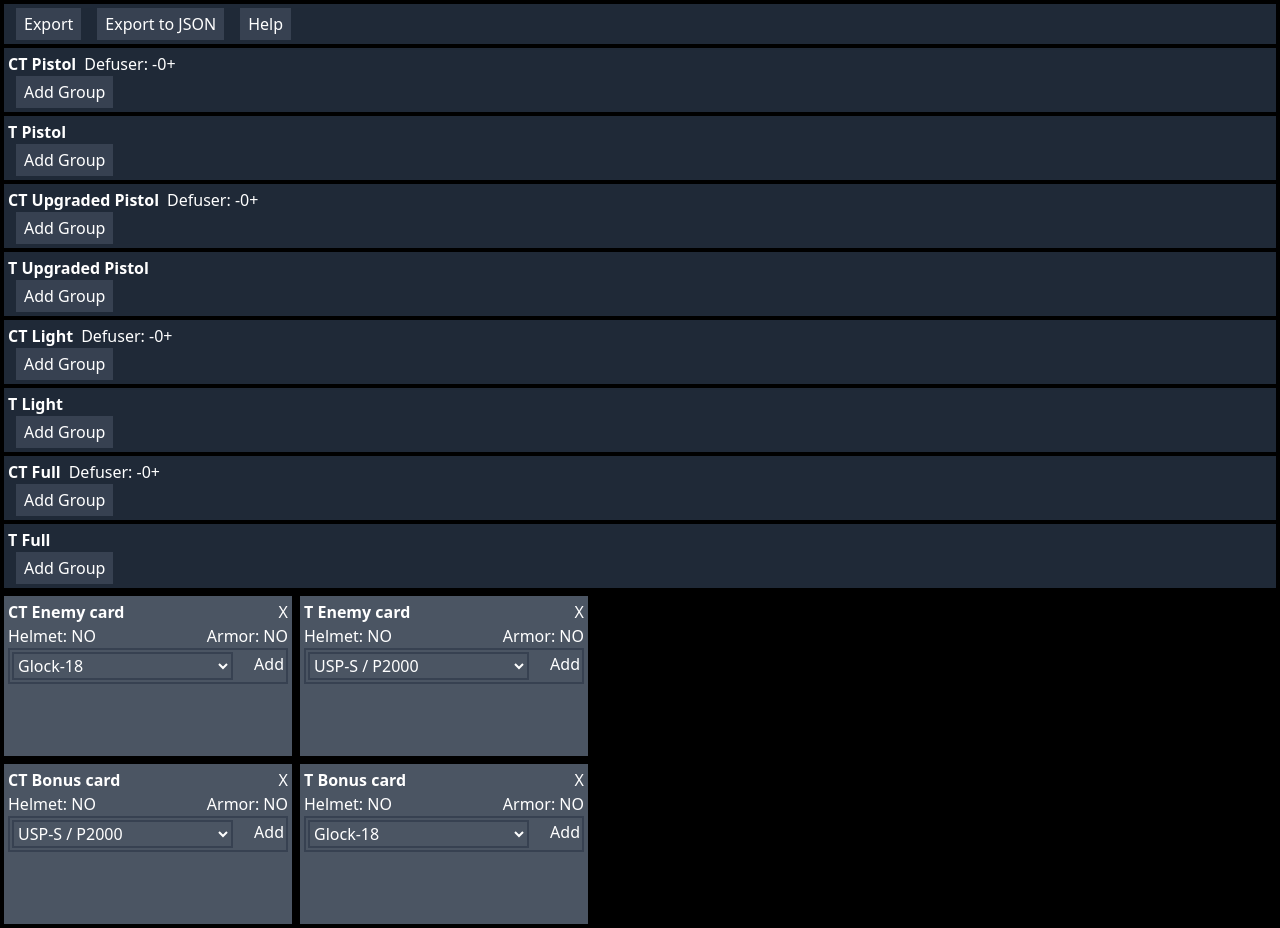
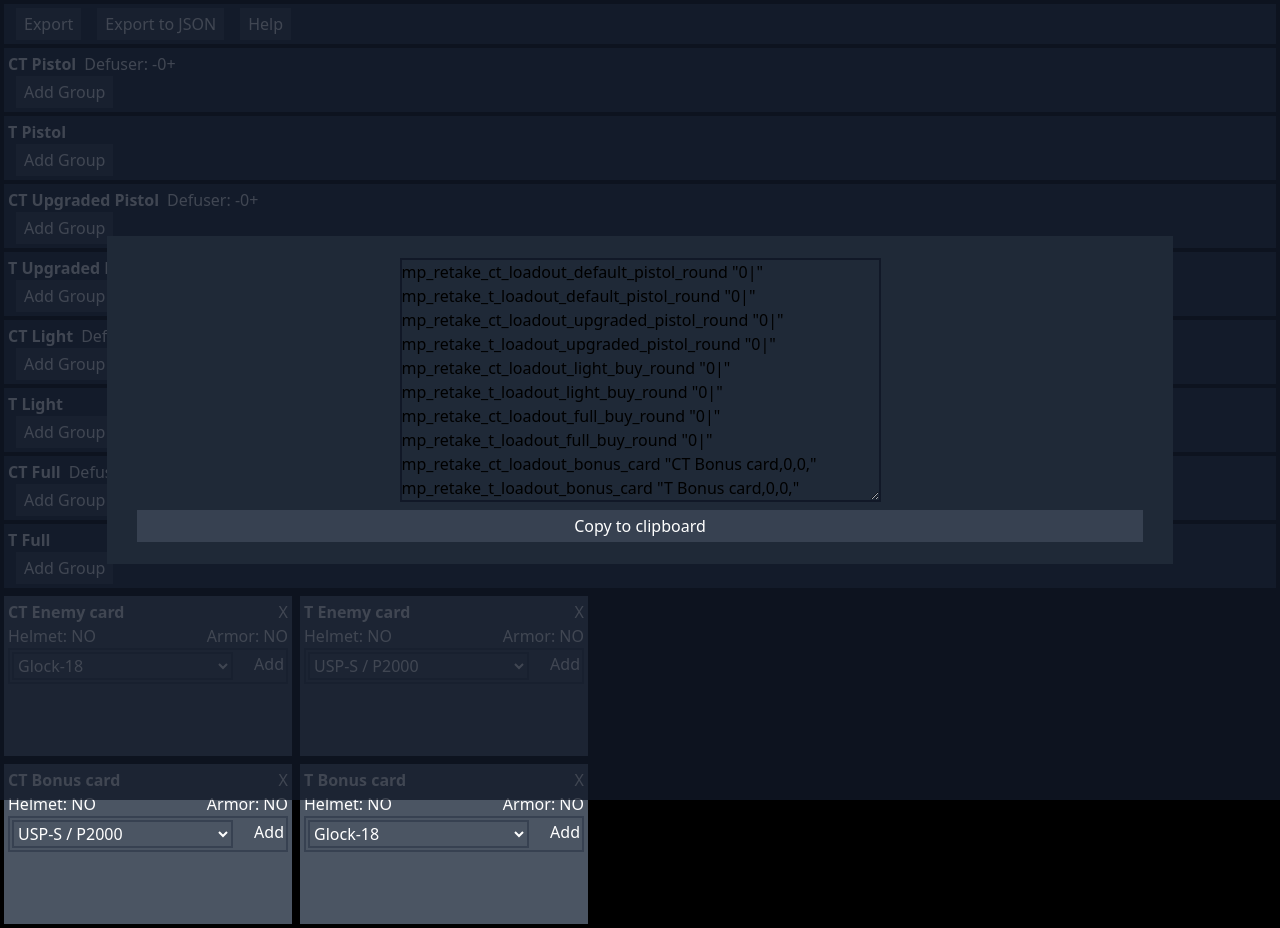
Before and after one commit to Djeeberjr/csgo-retakes-editor, a React (Create React App) app: page / in a window 1280 px wide. Both pictures are taken after a click on the element "Export". Built offline with nearby package versions, Linux system fonts and the light colour scheme.

Commit message:
export modal

```diff
--- a/src/components/App.tsx
+++ b/src/components/App.tsx
@@ -2,25 +2,40 @@
 import RetakesConfig from "../types/RetakesConfig"
 import AllDecks from "./AllDecks"
 import MenuBar from "./MenuBar"
+import Modal from "./Modal"
 
 
 
 const App: React.FC = () => {
 	const [retakesConfig,setRetakesConfig] = useState(new RetakesConfig())
+	const [showExport,setShowExport] = useState(false)
+	const [exportText,setExportText] = useState("")
 
 	return (
 		<div className="text-white">
 			<MenuBar
 				onExport={()=>{
-					const exportString = retakesConfig.toCvar()
-					console.log(exportString)
+					setExportText(retakesConfig.toCvar())
+					setShowExport(true)
 				}}
 				onExportJson={()=>{
-					const jsonString = JSON.stringify(retakesConfig)
-					console.log(jsonString)
+					setExportText(JSON.stringify(retakesConfig))
+					setShowExport(true)
 				}}
 			/>
 			<AllDecks retakesConfig={retakesConfig} onChange={(newConfig)=>setRetakesConfig(newConfig)} />
+
+			<Modal show={showExport} onCloseClick={()=>setShowExport(false)}>
+				<div className="flex justify-center mb-2">
+					<textarea
+						cols={50} rows={10}
+						value={exportText}
+						readOnly
+						className="text-black bg-transparent border-2 border-gray-900"
+					/>
+				</div>
+				<div className="bg-gray-700 button flex justify-center" >Copy to clipboard</div>
+			</Modal>
 		</div>
 	)
 }
--- /dev/null
+++ b/src/components/Modal.tsx
@@ -0,0 +1,26 @@
+import React from "react"
+
+interface Props {
+	show: boolean
+	onCloseClick?: ()=>void
+}
+
+const Modal: React.FC<Props> = ({children,show,onCloseClick}) => {
+	return (
+		<div
+			className={`${!show?"hidden":"" }
+			fixed z-10 left-0 top-0 w-full h-full
+			flex justify-center items-center bg-gray-900 bg-opacity-80`}
+			onClick={()=>{
+				onCloseClick?.()
+			}}>
+			<div className="bg-gray-800 mx-auto p-5 border-2 border-gray-800 w-10/12 overflow-hidden max-h-full" onClick={(e)=>{
+				e.stopPropagation()
+			}}>
+				{children}
+			</div>
+		</div>
+	)
+}
+
+export default Modal
```
